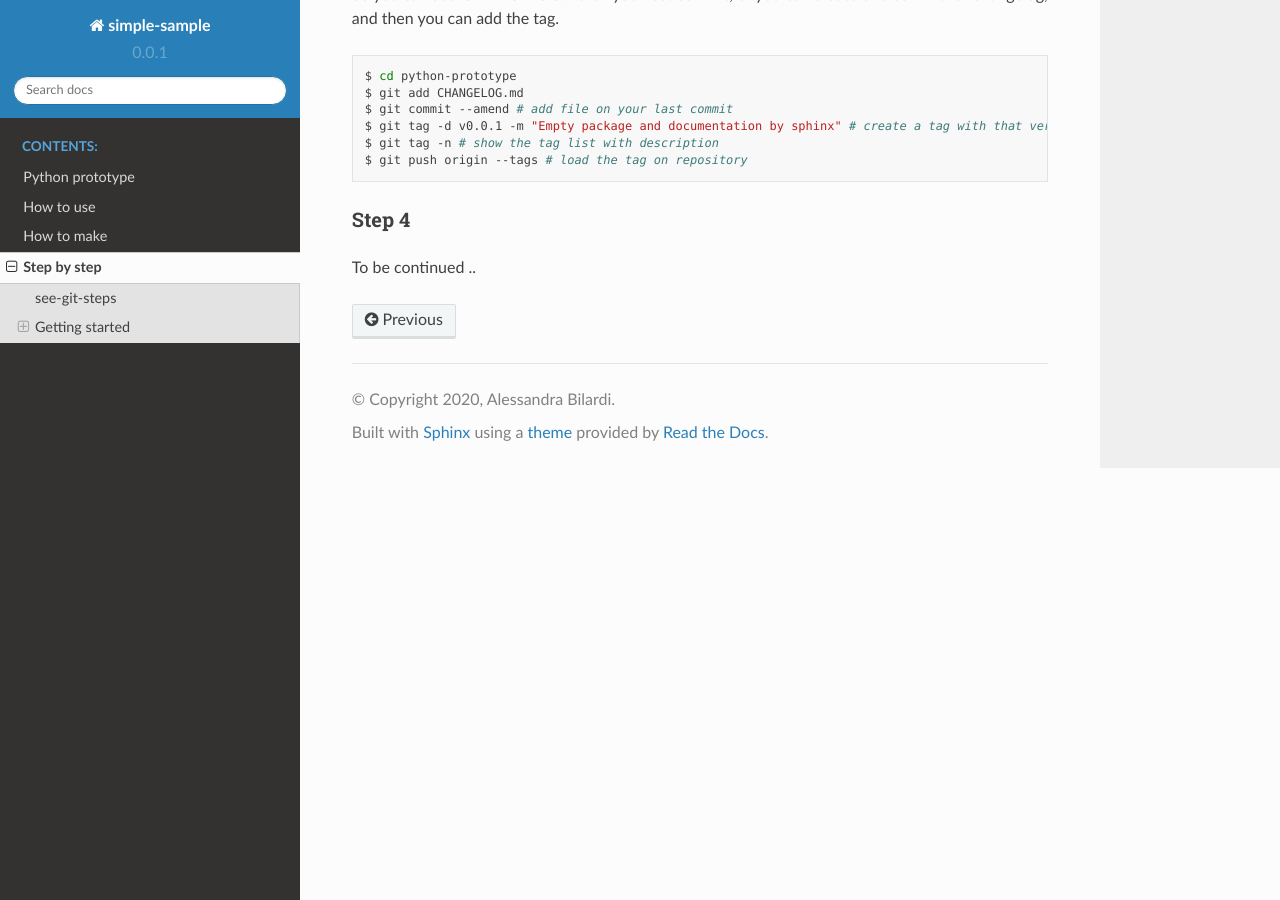
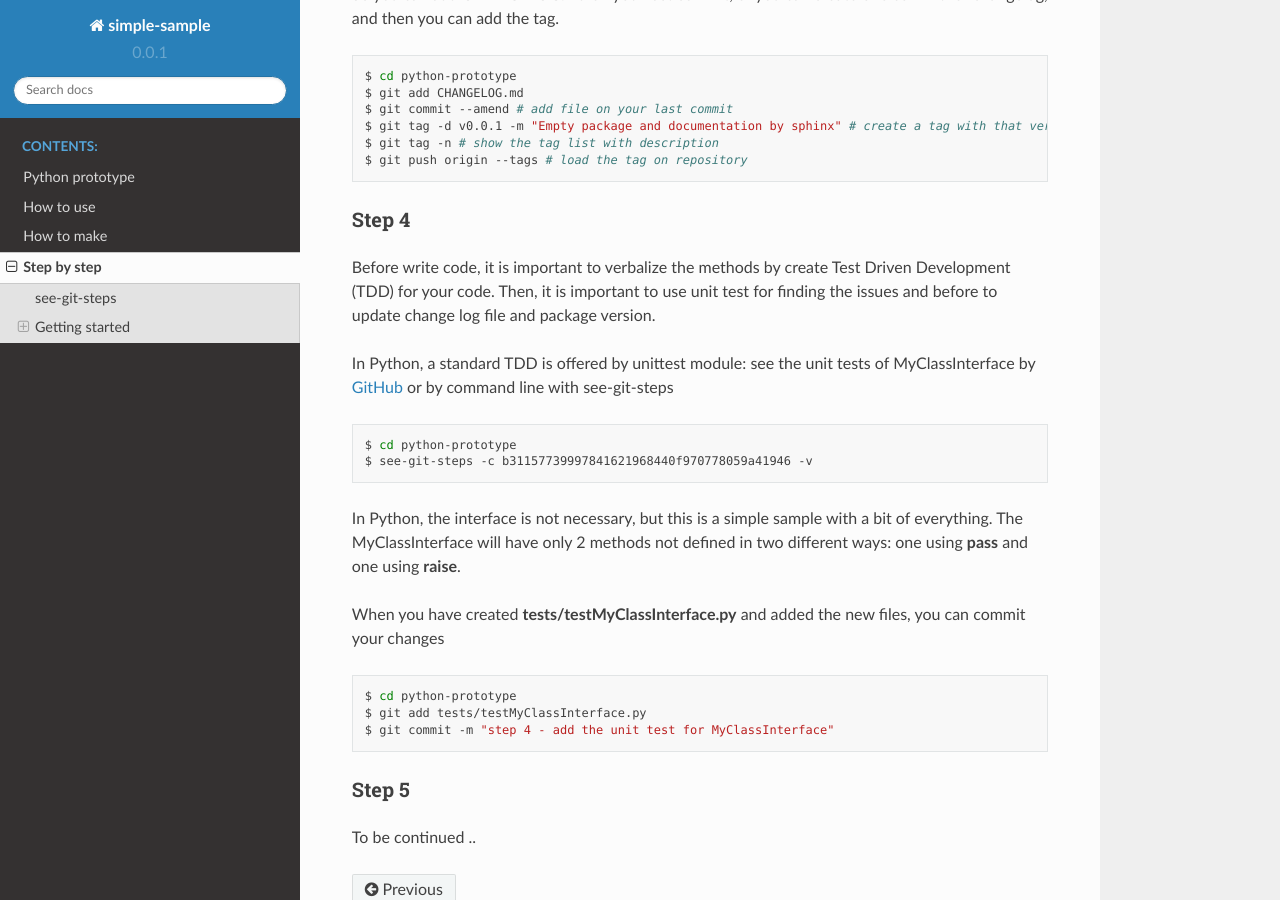
Before and after one commit to bilardi/python-prototype, a Sphinx documentation site: the page built from docs/source/stepbystep.rst, in a window 1280 px wide and 900 px high, scrolled down 2709 px. Built offline with Sphinx 7.4.7 and the Read the Docs theme 2.0.0, drawn with Linux system fonts in a browser that asks for light colours.

Commit message:
docs: updated documentation

```diff
--- a/docs/source/stepbystep.rst
+++ b/docs/source/stepbystep.rst
@@ -134,4 +134,28 @@ So you can add CHANGELOG.md on your last commit, or you can create one commit fo
 Step 4
 ******
 
+Before write code, it is important to verbalize the methods by create Test Driven Development (TDD) for your code.
+Then, it is important to use unit test for finding the issues and before to update change log file and package version.
+
+In Python, a standard TDD is offered by unittest module: see the unit tests of MyClassInterface by `GitHub <https://github.com/bilardi/python-prototype/commit/b31157739997841621968440f970778059a41946>`_ or by command line with see-git-steps
+
+.. code-block:: bash
+
+    $ cd python-prototype
+    $ see-git-steps -c b31157739997841621968440f970778059a41946 -v
+
+In Python, the interface is not necessary, but this is a simple sample with a bit of everything.
+The MyClassInterface will have only 2 methods not defined in two different ways: one using **pass** and one using **raise**.
+
+When you have created **tests/testMyClassInterface.py** and added the new files, you can commit your changes
+
+.. code-block:: bash
+
+    $ cd python-prototype
+    $ git add tests/testMyClassInterface.py
+    $ git commit -m "step 4 - add the unit test for MyClassInterface"
+
+Step 5
+******
+
 To be continued ..
```
